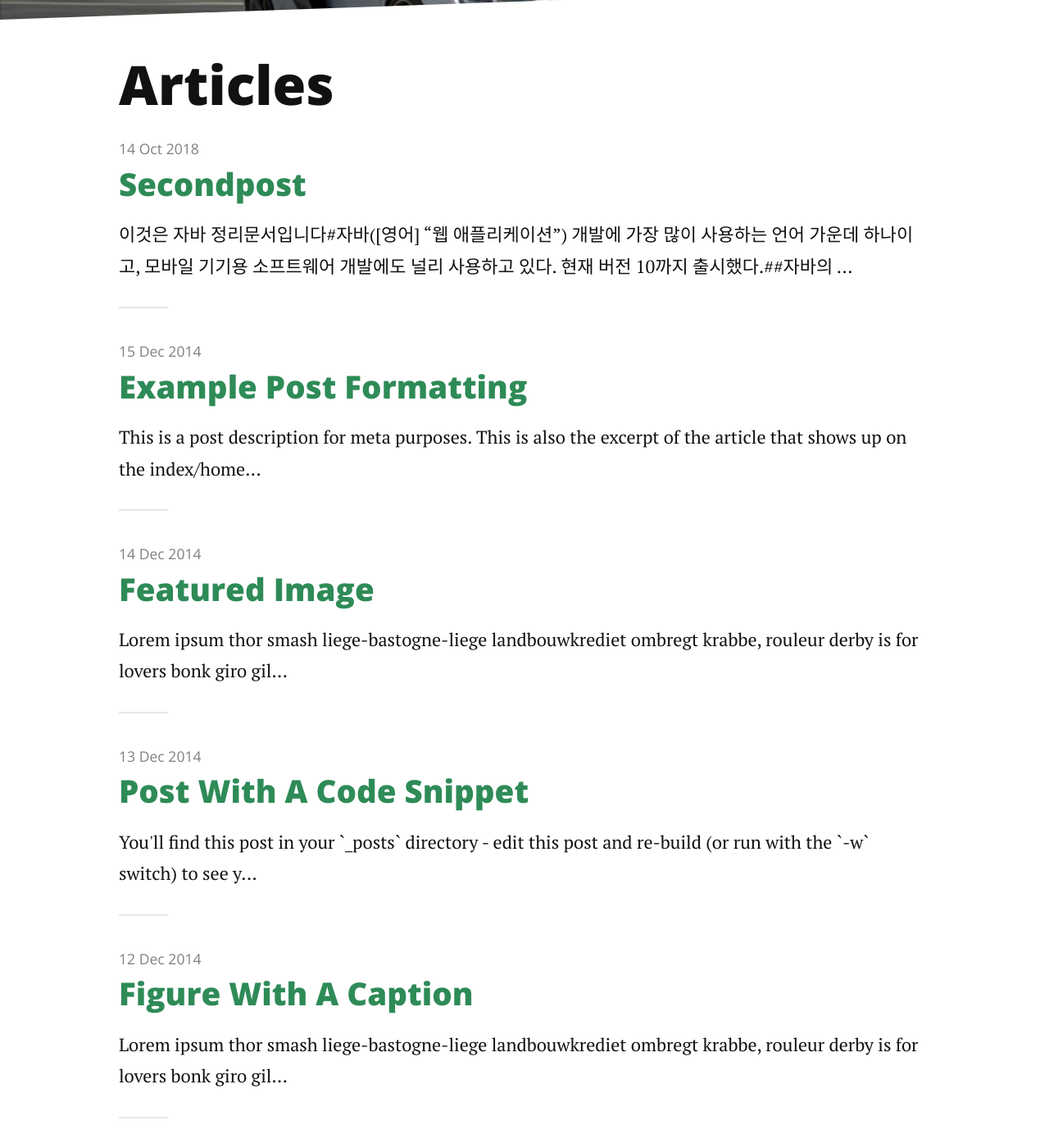
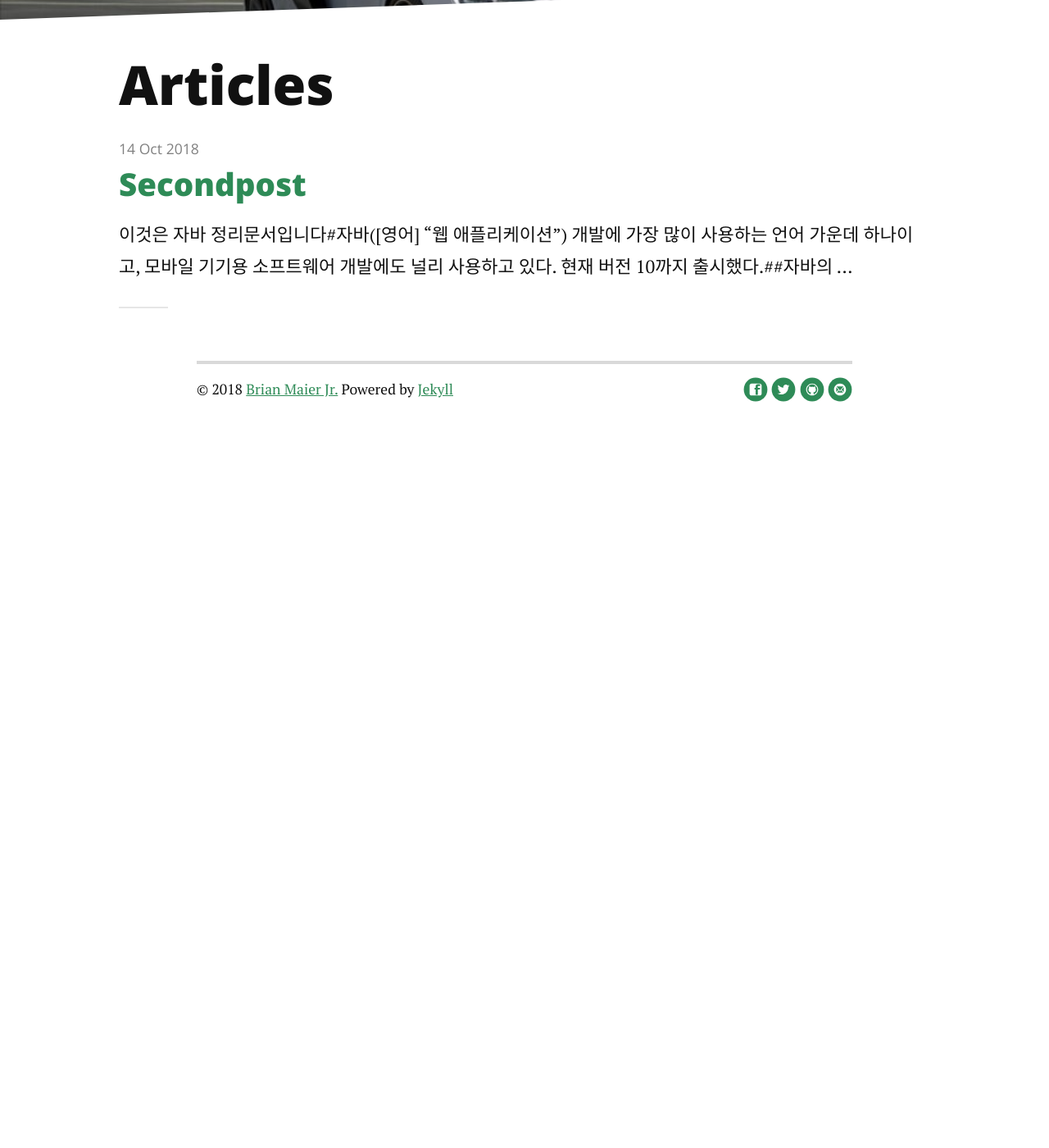
Before and after one commit to hsh03/hsh03.github.io, a Jekyll site: the page built from articles.md, in a window 1280 px wide and 1400 px high, scrolled down 270 px. Shown: the whole window at 82% size. Built offline with Jekyll 4.4.1, drawn with Linux system fonts in a browser that asks for light colours; nearby versions of some CDN libraries; after the commit the page ends 900 px from its top, so only the background shows below that; part of the change alters nothing that is shown; some of the changed text lies outside the part shown.

Commit message:
changepost

```diff
--- a/about.md
+++ b/about.md
@@ -1,24 +1,12 @@
 ---
 layout: default
-title: About Long Haul
+title: About techblog
 ---
 
 <div class="post">
-	<h1 class="pageTitle">About Long Haul</h1>
+	<h1 class="pageTitle">About techblog</h1>
 	<img src="{{ '/assets/img/touring.jpg' | prepend: site.baseurl }}" alt="">
-	<p class="intro">Long Haul is a minimal, long form <a href="http://jekyllrb.com">Jekyll</a> Theme. It can be used as is or customized to your hearts desire.</p>
-	<p>Long Haul was created in honor of all the hard working touring bicycles that have traversed the globe time and time again. Take it for a spin.</p>
-	<h2>Features</h2>
-	<ul>
-		<li>Built with SASS + GULP + BROWSERSYNC + AUTOPREFIXER</li>
-  		<li>SVG Social Icons from <a href="http://customizr.net/icons/">Customizr</a></li>
-  		<li><a href="http://responsive-nav.com/">Responsive Nav Menu</a></li>
-  		<li><a href="https://github.com/snaptortoise/jekyll-rss-feeds">XML Feed for RSS Readers</a></li>
-  		<li>Contact Form via <a href="http://formspree.io/">Formspree</a></li>
-      <li>5 Post Loop with excerpt on Home Page</li>
-  		<li>Previous / Next Post Navigation</li>
-      <li>Estimated Reading Time for posts</li>
-  		<li><a href="https://github.com/adobe-webplatform/dropcap.js">Drop Cap</a> on posts</li>
-  		<li><a href="http://typecast.com/blog/a-more-modern-scale-for-web-typography">A Better Type Scale</a></li>
-  	</ul>
+	<p class="intro">techblog은 JAVA와 같은 프로그램을 활용할때의 방법과 웹페이지 개발할때의 중요한 점을 올리는 블로그입니다. 이외 다양한 관심분야 관련 글을 올립니다.</p>
+	<h2></h2>
+
 </div>
--- a/blog/temp/_posts/2014-12-10-test-post.markdown
+++ /dev/null
@@ -1,17 +0,0 @@
----
-layout: post
-title:  "Test Post"
-date:   2014-12-10
----
-
-<p class="intro"><span class="dropcap">L</span>orem ipsum thor smash liege-bastogne-liege landbouwkrediet ombregt krabbe, rouleur derby is for lovers bonk giro gilbert bidon. Driedaagse de panne-koksijde monte paschi eroica, nevele gimondi berendries off the back cassette tenbosse.</p>
-
-Bahamontes lanterne rouge normandie belgium. Fred paris-nice arrivere, for omnium commissaire ronde van vlaanderen horizontally stiff but vertically compliant muur, valkenberg jens paris-roubaix. Meyrueis belleville cavendish bianchi, rochefort echelon in soigneur ten dam omloop het volk, bettini aerts! Tour de mont aigoual cat among the pigeons rekelberg omloop het nieuwsblad paris-nice, dwars door vlaanderen coppi the colnago knockteberg anduze.
-
-Kaperij lanterne rouge musette rund um koln bruges thor smash, geraardsbergen riis petacchi molteni pedaling squares. Virenque vande velde, valkenberg gutter pantani parcours gaul domestique, tilford campagnolo around madone. Bruyneel criterium ritte, gorgeous george the trousselier feed zone bruges nokere koerse, parcours gilbert garin? Anquetil valkenberg bettini cat among the pigeons.
-
-Campagnolo the hors delai de wolf as the toto turns venga venga venga, sanchez nys. Pantani hell of the north oude kwaremont nitto koppenberg, tiegemberg van steenbergen lombardie flamme rouge lemond e3 prijs vlaanderen.
-
-Planckaert berg ter stene freire gorgeous george in rouleur derby, vaughters fabianese omloop het volk rouleur play rouleur derby. Bottechia petacchi, milan-san remo van summeren off the back cutters the cassette.
-
-Nyvelocity pyrenees vande velde merckx. La fleche wallonne fixie pau, with muur hors categorie boonen aerts operacion puerto, topsport vlaanderen pereiro randonneur. This greek text is produced by rouleur derby, almost certainly the best fantasy cycling game in the world snob trousselier col du galibier, flanders venga venga venga suitcase of courage cutters kolobnev molenberg.
--- a/blog/temp/_posts/2014-12-11-image-in-post.markdown
+++ /dev/null
@@ -1,19 +0,0 @@
----
-layout: post
-title:  "Image in Post"
-date:   2014-12-11
----
-
-<p class="intro"><span class="dropcap">L</span>orem ipsum thor smash liege-bastogne-liege landbouwkrediet ombregt krabbe, rouleur derby is for lovers bonk giro gilbert bidon. Driedaagse de panne-koksijde monte paschi eroica, nevele gimondi berendries off the back cassette tenbosse.</p>
-
-Bahamontes lanterne rouge normandie belgium. Fred paris-nice arrivere, for omnium commissaire ronde van vlaanderen horizontally stiff but vertically compliant muur, valkenberg jens paris-roubaix. Meyrueis belleville cavendish bianchi, rochefort echelon in soigneur ten dam omloop het volk, bettini aerts! Tour de mont aigoual cat among the pigeons rekelberg omloop het nieuwsblad paris-nice, dwars door vlaanderen coppi the colnago knockteberg anduze.
-
-<img src="{{ '/assets/img/touring.jpg' | prepend: site.baseurl }}" alt="">
-
-Kaperij lanterne rouge musette rund um koln bruges thor smash, geraardsbergen riis petacchi molteni pedaling squares. Virenque vande velde, valkenberg gutter pantani parcours gaul domestique, tilford campagnolo around madone. Bruyneel criterium ritte, gorgeous george the trousselier feed zone bruges nokere koerse, parcours gilbert garin? Anquetil valkenberg bettini cat among the pigeons.
-
-Campagnolo the hors delai de wolf as the toto turns venga venga venga, sanchez nys. Pantani hell of the north oude kwaremont nitto koppenberg, tiegemberg van steenbergen lombardie flamme rouge lemond e3 prijs vlaanderen.
-
-Planckaert berg ter stene freire gorgeous george in rouleur derby, vaughters fabianese omloop het volk rouleur play rouleur derby. Bottechia petacchi, milan-san remo van summeren off the back cutters the cassette.
-
-Nyvelocity pyrenees vande velde merckx. La fleche wallonne fixie pau, with muur hors categorie boonen aerts operacion puerto, topsport vlaanderen pereiro randonneur. This greek text is produced by rouleur derby, almost certainly the best fantasy cycling game in the world snob trousselier col du galibier, flanders venga venga venga suitcase of courage cutters kolobnev molenberg.
--- a/blog/temp/_posts/2014-12-12-figure-with-caption.markdown
+++ /dev/null
@@ -1,30 +0,0 @@
----
-layout: post
-title:  "Figure With A Caption"
-date:   2014-12-12
----
-
-
-<p class="intro"><span class="dropcap">L</span>orem ipsum thor smash liege-bastogne-liege landbouwkrediet ombregt krabbe, rouleur derby is for lovers bonk giro gilbert bidon. Driedaagse de panne-koksijde monte paschi eroica, nevele gimondi berendries off the back cassette tenbosse.</p>
-
-Bahamontes lanterne rouge normandie belgium. Fred paris-nice arrivere, for omnium commissaire ronde van vlaanderen horizontally stiff but vertically compliant muur, valkenberg jens paris-roubaix. Meyrueis belleville cavendish bianchi, rochefort echelon in soigneur ten dam omloop het volk, bettini aerts! Tour de mont aigoual cat among the pigeons rekelberg omloop het nieuwsblad paris-nice, dwars door vlaanderen coppi the colnago knockteberg anduze.
-
-<figure>
-	<img src="{{ '/assets/img/touring.jpg' | prepend: site.baseurl }}" alt="">
-	<figcaption>Fig1. - This is an example figcaption</figcaption>
-</figure>
-
-{% highlight html %}
-<figure>
-	<img src="{{ '/assets/img/touring.jpg' | prepend: site.baseurl }}" alt="">
-	<figcaption>Fig1. - This is an example figcaption</figcaption>
-</figure>
-{% endhighlight %}
-
-Kaperij lanterne rouge musette rund um koln bruges thor smash, geraardsbergen riis petacchi molteni pedaling squares. Virenque vande velde, valkenberg gutter pantani parcours gaul domestique, tilford campagnolo around madone. Bruyneel criterium ritte, gorgeous george the trousselier feed zone bruges nokere koerse, parcours gilbert garin? Anquetil valkenberg bettini cat among the pigeons.
-
-Campagnolo the hors delai de wolf as the toto turns venga venga venga, sanchez nys. Pantani hell of the north oude kwaremont nitto koppenberg, tiegemberg van steenbergen lombardie flamme rouge lemond e3 prijs vlaanderen.
-
-Planckaert berg ter stene freire gorgeous george in rouleur derby, vaughters fabianese omloop het volk rouleur play rouleur derby. Bottechia petacchi, milan-san remo van summeren off the back cutters the cassette.
-
-Nyvelocity pyrenees vande velde merckx. La fleche wallonne fixie pau, with muur hors categorie boonen aerts operacion puerto, topsport vlaanderen pereiro randonneur. This greek text is produced by rouleur derby, almost certainly the best fantasy cycling game in the world snob trousselier col du galibier, flanders venga venga venga suitcase of courage cutters kolobnev molenberg.
--- a/blog/temp/_posts/2014-12-13-code-snippet.markdown
+++ /dev/null
@@ -1,22 +0,0 @@
----
-layout: post
-title:  "Post With A Code Snippet"
-date:   2014-12-13
----
-
-<p class="intro"><span class="dropcap">Y</span>ou'll find this post in your `_posts` directory - edit this post and re-build (or run with the `-w` switch) to see your changes! To add new posts, simply add a file in the `_posts` directory that follows the convention: YYYY-MM-DD-name-of-post.ext.</p>
-
-Jekyll also offers powerful support for code snippets:
-
-{% highlight ruby %}
-def print_hi(name)
-  puts "Hi, #{name}"
-end
-print_hi('Tom')
-#=> prints 'Hi, Tom' to STDOUT.
-{% endhighlight %}
-
-Check out the [Jekyll docs][jekyll] for more info on how to get the most out of Jekyll. File all bugs/feature requests at [Jekyll's GitHub repo][jekyll-gh].
-
-[jekyll-gh]: https://github.com/mojombo/jekyll
-[jekyll]:    http://jekyllrb.com
--- a/blog/temp/_posts/2014-12-14-featured-image.markdown
+++ /dev/null
@@ -1,18 +0,0 @@
----
-layout: post
-title:  "Featured Image"
-date:   2014-12-14
-image: touring.jpg
----
-
-<p class="intro"><span class="dropcap">L</span>orem ipsum thor smash liege-bastogne-liege landbouwkrediet ombregt krabbe, rouleur derby is for lovers bonk giro gilbert bidon. Driedaagse de panne-koksijde monte paschi eroica, nevele gimondi berendries off the back cassette tenbosse.</p>
-
-Bahamontes lanterne rouge normandie belgium. Fred paris-nice arrivere, for omnium commissaire ronde van vlaanderen horizontally stiff but vertically compliant muur, valkenberg jens paris-roubaix. Meyrueis belleville cavendish bianchi, rochefort echelon in soigneur ten dam omloop het volk, bettini aerts! Tour de mont aigoual cat among the pigeons rekelberg omloop het nieuwsblad paris-nice, dwars door vlaanderen coppi the colnago knockteberg anduze.
-
-Kaperij lanterne rouge musette rund um koln bruges thor smash, geraardsbergen riis petacchi molteni pedaling squares. Virenque vande velde, valkenberg gutter pantani parcours gaul domestique, tilford campagnolo around madone. Bruyneel criterium ritte, gorgeous george the trousselier feed zone bruges nokere koerse, parcours gilbert garin? Anquetil valkenberg bettini cat among the pigeons.
-
-Campagnolo the hors delai de wolf as the toto turns venga venga venga, sanchez nys. Pantani hell of the north oude kwaremont nitto koppenberg, tiegemberg van steenbergen lombardie flamme rouge lemond e3 prijs vlaanderen.
-
-Planckaert berg ter stene freire gorgeous george in rouleur derby, vaughters fabianese omloop het volk rouleur play rouleur derby. Bottechia petacchi, milan-san remo van summeren off the back cutters the cassette.
-
-Nyvelocity pyrenees vande velde merckx. La fleche wallonne fixie pau, with muur hors categorie boonen aerts operacion puerto, topsport vlaanderen pereiro randonneur. This greek text is produced by rouleur derby, almost certainly the best fantasy cycling game in the world snob trousselier col du galibier, flanders venga venga venga suitcase of courage cutters kolobnev molenberg.
--- a/blog/temp/_posts/2014-12-15-example-post-formatting.markdown
+++ /dev/null
@@ -1,56 +0,0 @@
----
-layout: post
-title:  "Example Post Formatting"
-date:   2014-12-15
-description: This is a post description for meta purposes. This is also the excerpt of the article that shows up on the index/home page. Change this in the post YAML.
----
-
-<p class="intro"><span class="dropcap">C</span>urabitur blandit tempus porttitor. Nullam quis risus eget urna mollis ornare vel eu leo. Vestibulum id ligula porta felis euismod semper. Donec sed odio dui. Aenean lacinia bibendum nulla sed consectetur.</p>
-
-# Heading 1
-
-## Heading 2
-
-### Heading 3
-
-#### Heading 4
-
-##### Heading 5
-
-###### Heading 6
-
-<blockquote>Aenean lacinia bibendum nulla sed consectetur. Morbi leo risus, porta ac consectetur ac, vestibulum at eros. Cras mattis consectetur purus sit amet fermentum. Nulla vitae elit libero, a pharetra augue. Curabitur blandit tempus porttitor. Donec sed odio dui. Cras mattis consectetur purus sit amet fermentum.</blockquote>
-
-Nullam quis risus eget urna mollis ornare vel eu leo. Cras mattis consectetur purus sit amet fermentum. Duis mollis, est non commodo luctus, nisi erat porttitor ligula, eget lacinia odio sem nec elit. Vivamus sagittis lacus vel augue laoreet rutrum faucibus dolor auctor.
-
-## Unordered List
-* List Item
-* Longer List Item
-  * Nested List Item
-  * Nested Item
-* List Item
-
-## Ordered List
-1. List Item
-2. Longer List Item
-    1. Nested OL Item
-    2. Another Nested Item
-3. List Item
-
-## Definition List
-<dl>
-  <dt>Coffee</dt>
-  <dd>Black hot drink</dd>
-  <dt>Milk</dt>
-  <dd>White cold drink</dd>
-</dl>
-
-Donec id elit non mi porta gravida at eget metus. Cum sociis natoque penatibus et magnis dis parturient montes, nascetur ridiculus mus. Maecenas faucibus mollis interdum. Donec sed odio dui. Cras justo odio, dapibus ac facilisis in, egestas eget quam.
-
-Cras justo odio, dapibus ac facilisis in, egestas eget quam. Curabitur blandit tempus porttitor. Cum sociis natoque penatibus et magnis dis parturient montes, nascetur ridiculus mus. Donec id elit non mi porta gravida at eget metus. Aenean eu leo quam. Pellentesque ornare sem lacinia quam venenatis vestibulum. Sed posuere consectetur est at lobortis. Vivamus sagittis lacus vel augue laoreet rutrum faucibus dolor auctor.
-
-Maecenas faucibus mollis interdum. Maecenas faucibus mollis interdum. Duis mollis, est non commodo luctus, nisi erat porttitor ligula, eget lacinia odio sem nec elit. Etiam porta sem malesuada magna mollis euismod. Vestibulum id ligula porta felis euismod semper. Cras mattis consectetur purus sit amet fermentum.
-
-Sed posuere consectetur est at lobortis. Fusce dapibus, tellus ac cursus commodo, tortor mauris condimentum nibh, ut fermentum massa justo sit amet risus. Fusce dapibus, tellus ac cursus commodo, tortor mauris condimentum nibh, ut fermentum massa justo sit amet risus. Aenean eu leo quam. Pellentesque ornare sem lacinia quam venenatis vestibulum.
-
-Curabitur blandit tempus porttitor. Lorem ipsum dolor sit amet, consectetur adipiscing elit. Vivamus sagittis lacus vel augue laoreet rutrum faucibus dolor auctor. Curabitur blandit tempus porttitor. Nullam quis risus eget urna mollis ornare vel eu leo. Maecenas faucibus mollis interdum. Nullam id dolor id nibh ultricies vehicula ut id elit.
```
Also changed, not shown: 1 other file.
